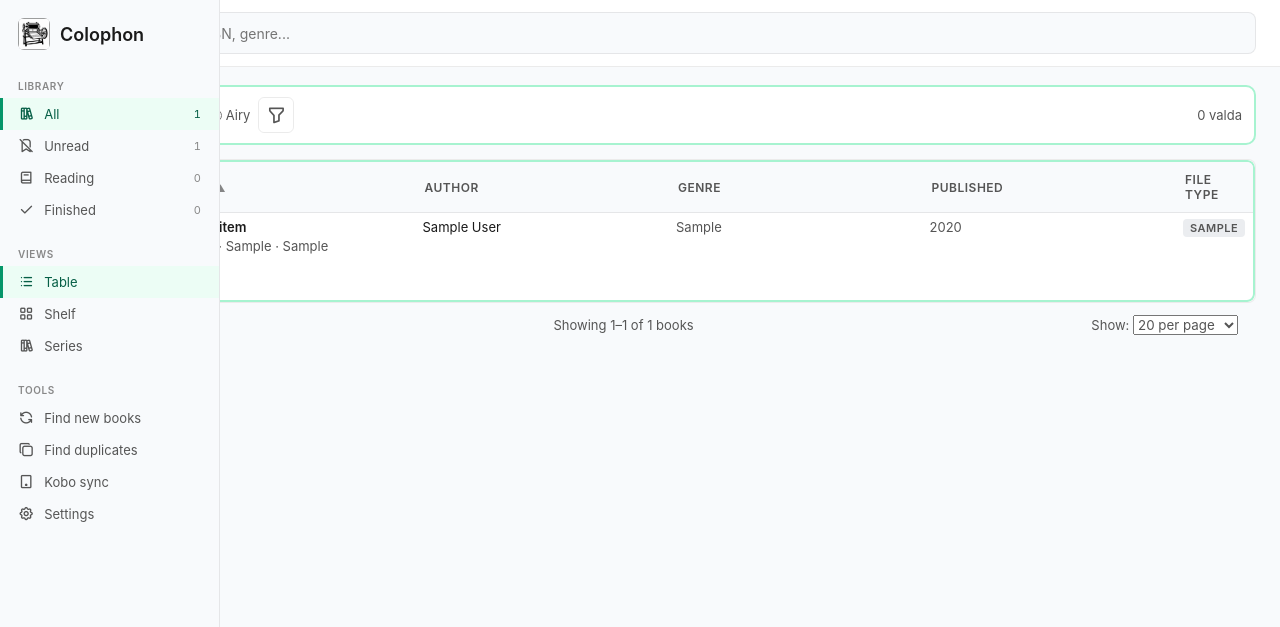
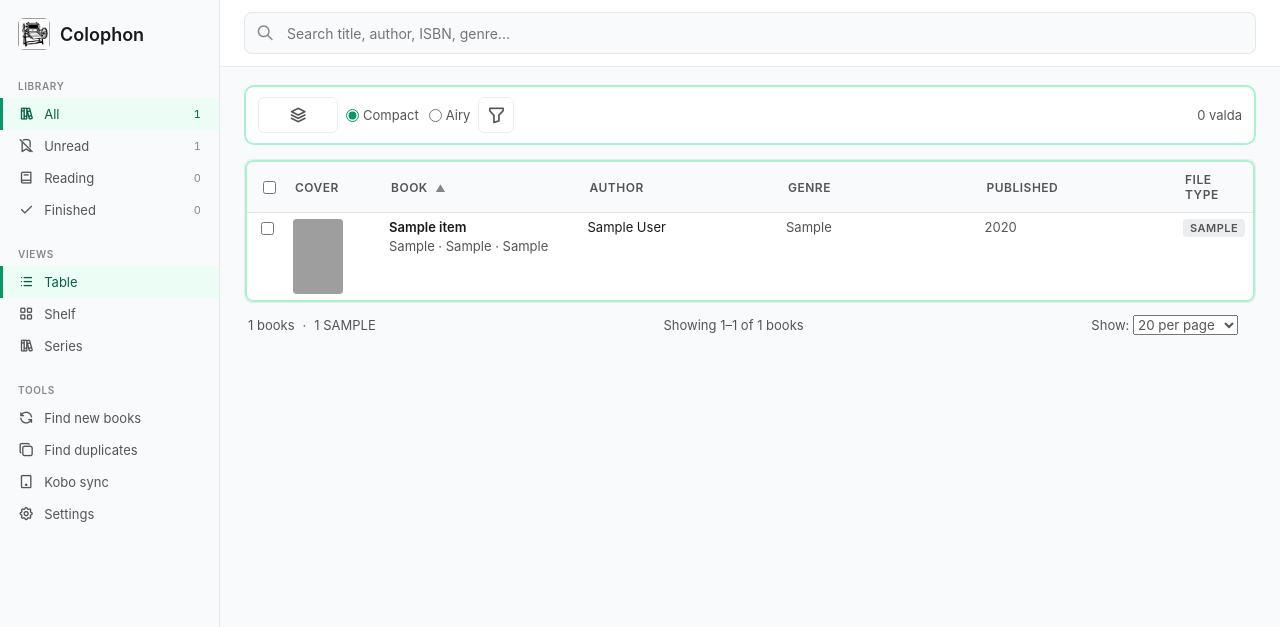
Before and after one commit to cgillinger/colophon, a Flask app: page /metadata/bulk in a window 1280 px wide. Shown: the top 627 px of the page. Run offline with Flask 3, Linux system fonts and the light colour scheme; tables that the repository leaves empty hold one stand-in row (values such as "Sample post"); parts of the project's set-up code (start-up, migrations or seed data) failed here and were passed over; some libraries are stand-ins or nearby versions; grey boxes are pictures that could not be loaded.

Commit message:
fix(layout): apply sidebar offset via main body margin rule
A later .body { margin: 0 } was overriding the earlier
margin-left: var(--sidebar-width), so content rendered behind the
sidebar at desktop width. Consolidated into a single body margin
declaration.

```diff
--- a/app/static/css/bulk_metadata.css
+++ b/app/static/css/bulk_metadata.css
@@ -6,7 +6,6 @@
         :root {
             --sidebar-width: 220px;
         }
-        body { margin-left: var(--sidebar-width); }
         .app-sidebar {
             position: fixed;
             top: 0; left: 0; bottom: 0;
@@ -252,7 +251,7 @@
         * { box-sizing: border-box; }
 
         body {
-            margin: 0;
+            margin: 0 0 0 var(--sidebar-width);
             background: var(--bg-secondary);
             color: var(--text-primary);
             font-family: -apple-system, BlinkMacSystemFont, "Segoe UI", Roboto, Helvetica, Arial, sans-serif;
```
